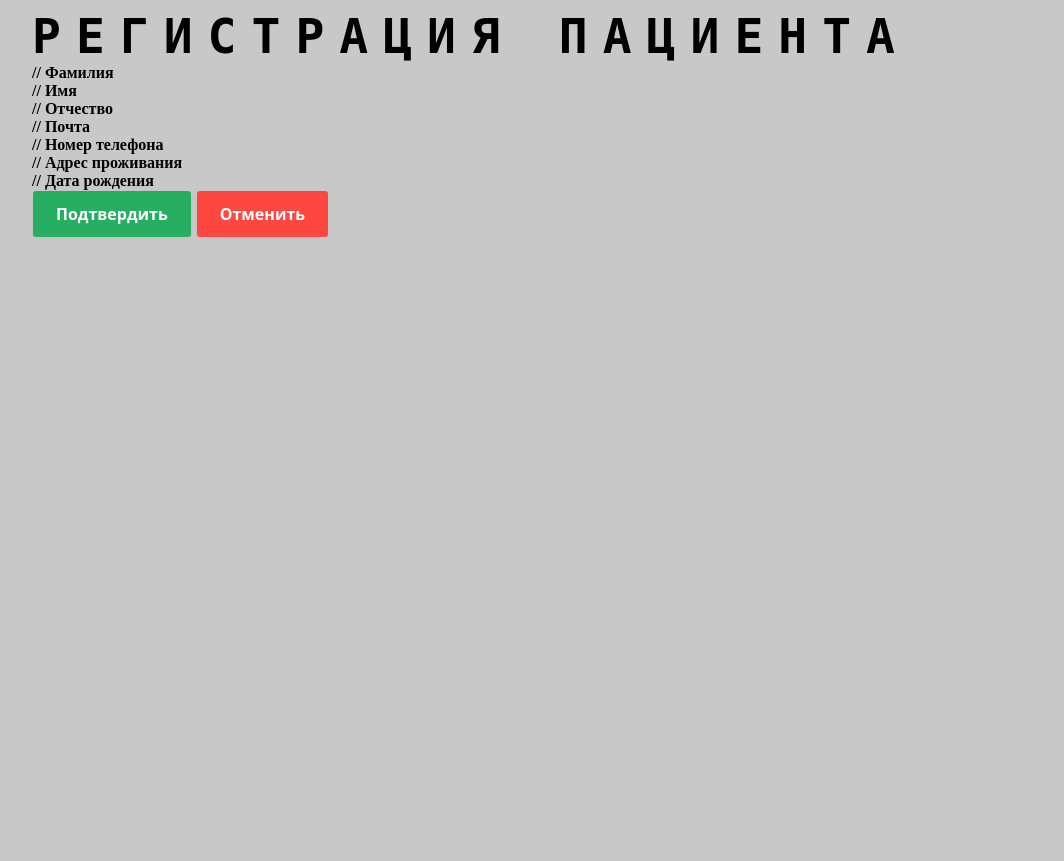
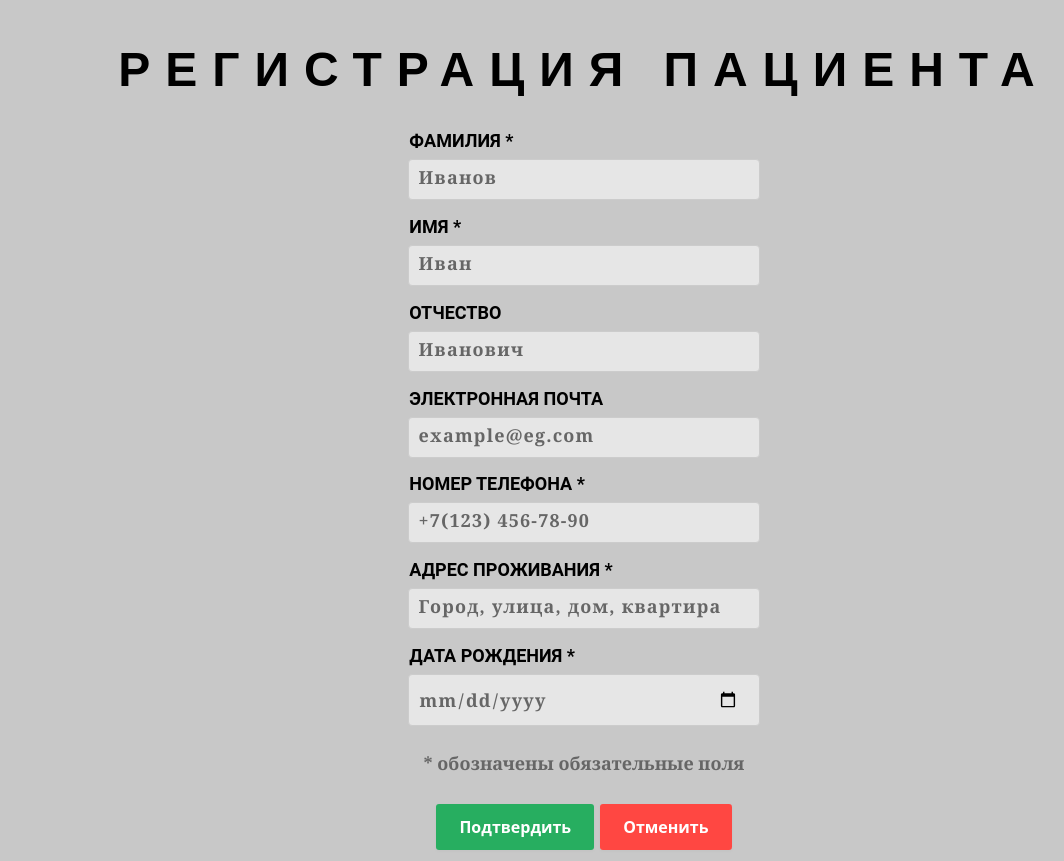
Before and after one commit to DevilishSasuke/PatientRegistration, a Django app: page /register in a window 1280 px wide. Shown: the whole page, without its empty margins (32-1096 px from the left). Before the commit the page ends 237 px from the top, so only its background shows below. Run offline with Django 5.2, Linux system fonts and the light colour scheme.

Commit message:
added registration form

```diff
--- a/registration/main/static/general/css/general.css
+++ b/registration/main/static/general/css/general.css
@@ -1,3 +1,5 @@
+@import url('https://fonts.googleapis.com/css2?family=Poppins:wght@400;700&display=swap');
+
 * {
     font-weight: 700
 }
@@ -7,32 +9,85 @@ body {
 }
 
 .container {
-    width: 90vw;
-    height 90vh;
-    max-width: 90vw;
-    max-height: 90vh;
-    margin: auto;
+    width: 95vw;
+    height: 95vh;
 }
 
 .content {
     margin: auto;
-    width: 100%;
-    height: 100%;
-    max-width: 100%;
-    max-height: 100%;
+    width: 100%vw;
+    max-height: 85vh;
     text-align: center;
     padding: 50px 20px;
     display: block;
 }
 
 .page-header {
-    font-family: monospace;
+    font-family: 'Poppins', sans-serif;
     font-size: 3rem;
     text-transform: uppercase;
     letter-spacing: 15px;
+    margin-bottom: 2%;
+    margin-top: -2%;
+}
+
+.patient-form {
+}
+
+.patient-form > p {
+    color: #666;
+    font-size: 18px;
+    font-family: 'Georgia', sans-serif;
 }
 
 .data-row {
+    display: block;
+    width: 30%;
+    margin: auto;
+}
+
+.data-row > label {
+    display: block;
+    text-align: left;
+    margin-top: 2.5%;
+    margin-left: 0.5%;
+    text-transform: uppercase;
+    font-size: 18px;
+    font-family: 'Roboto', sans-serif;
+}
+
+.data-row > input {
+  padding: 12px 20px 12px 10px;
+  min-width: 100%;
+  margin: 8px 0;
+  margin-bottom: 2%;
+  display: inline-block;
+  border: 1px solid #ccc;
+  border-radius: 4px;
+  box-sizing: border-box;
+  background-color: rgba(230, 230, 230, 1);
+  letter-spacing: 1.2px;
+}
+
+.data-row > input[type="text"]::placeholder {
+    color: #666;
+    font-size: 18px;
+    font-family: 'Georgia', sans-serif;
+}
+
+.data-row > input[type="date"] {
+    font-family: 'Georgia', sans-serif;
+    font-size: 18px;
+    color: #666;
+}
+
+.button-container {
+    width: 100%;
+    display: block;
+    justify-content: space-between;
+    padding: 10px;
+    box-sizing: border-box;
+    margin: auto;
 }
 
 .styled-button {
--- a/registration/main/templates/change/change.html
+++ b/registration/main/templates/change/change.html
@@ -12,6 +12,7 @@
 </head>
 <body>
 <div class="container">
+    <div class="content">
     <header class="page-header">Изменение данных пациента</header>
     <form class="get-patient">
         // input field for name
@@ -20,6 +21,7 @@
         <button class="styled-button" style="background-color: #FF4742;">Отменить</button>
         </div>
     </form>
+    </div>
 </div>
 </body>
 </html>
--- /dev/null
+++ b/registration/main/templates/general/patient-form.html
@@ -0,0 +1,41 @@
+<form class="patient-form">
+    <div class="data-row">
+        <label>Фамилия *</label>
+        <input type="text" id="lastname" placeholder="Иванов"
+               required pattern="^[а-яА-ЯёЁa-zA-Z]+[\s\-]?$">
+    </div>
+    <div class="data-row">
+        <label>Имя *</label>
+        <input type="text" id="name" placeholder="Иван"
+               required pattern="^[а-яА-ЯёЁa-zA-Z]+$">
+    </div>
+    <div class="data-row">
+        <label>Отчество</label>
+        <input type="text" id="middlename" placeholder="Иванович"
+               pattern="^[а-яА-ЯёЁa-zA-Z]+$">
+    </div>
+    <div class="data-row">
+        <label>Электронная почта</label>
+        <input type="text" id="email" placeholder="example@eg.com"
+               patter="^[\w\.-]+@[\w\.-]+\.\w+$">
+    </div>
+    <div class="data-row">
+        <label>Номер телефона *</label>
+        <input type="text" id="phone" placeholder="+7(123) 456-78-90"
+               required pattern="^[\w\.-]+@[\w\.-]+\.\w+$">
+    </div>
+    <div class="data-row">
+        <label>Адрес проживания *</label>
+        <input type="text" id="address" placeholder="Город, улица, дом, квартира"
+               required pattern="^[а-яА-ЯёЁa-zA-Z]+,\s?[а-яА-ЯёЁa-zA-Z]+\s?\w*,\s?\d+\s?(/\d+)?$">
+    </div>
+    <div class="data-row">
+        <label>Дата рождения *</label>
+        <input type="date" id="birthdate" required>
+    </div>
+    <p>* обозначены обязательные поля</p>
+    <div class="button-container">
+    <button class="styled-button" style="background-color: #27ae60;">Подтвердить</button>
+    <button class="styled-button" style="background-color: #FF4742;">Отменить</button>
+    </div>
+</form>
--- a/registration/main/templates/register/register.html
+++ b/registration/main/templates/register/register.html
@@ -12,34 +12,10 @@
 </head>
 <body>
 <div class="container">
+    <div class="content">
     <header class="page-header">Регистрация пациента</header>
-    <form class="registration-form">
-        <div class="data-row">
-
-        </div> // Фамилия
-        <div class="data-row">
-
-        </div> // Имя
-        <div class="data-row">
-
-        </div> // Отчество
-        <div class="data-row">
-
-        </div> // Почта
-        <div class="data-row">
-
-        </div> // Номер телефона
-        <div class="data-row">
-
-        </div> // Адрес проживания
-        <div class="data-row">
-
-        </div> // Дата рождения
-        <div class="button-container">
-        <button class="styled-button" style="background-color: #27ae60;">Подтвердить</button>
-        <button class="styled-button" style="background-color: #FF4742;">Отменить</button>
-        </div>
-    </form>
+        {% include "general/patient-form.html" %}
+    </div>
 </div>
 </body>
 </html>
--- a/registration/registration/settings.py
+++ b/registration/registration/settings.py
@@ -20,8 +20,6 @@ ALLOWED_HOSTS = []
 
 INSTALLED_APPS = [
     'main',
-    'register',
-    'change',
     'django.contrib.admin',
     'django.contrib.auth',
     'django.contrib.contenttypes',
@@ -45,7 +43,7 @@ ROOT_URLCONF = 'registration.urls'
 TEMPLATES = [
     {
         'BACKEND': 'django.template.backends.django.DjangoTemplates',
-        'DIRS': [],
+        'DIRS': [ "main/templates"],
         'APP_DIRS': True,
         'OPTIONS': {
             'context_processors': [
```
Also changed, not shown: registration/main/static/main/css/main.css (+1 -10 lines).
